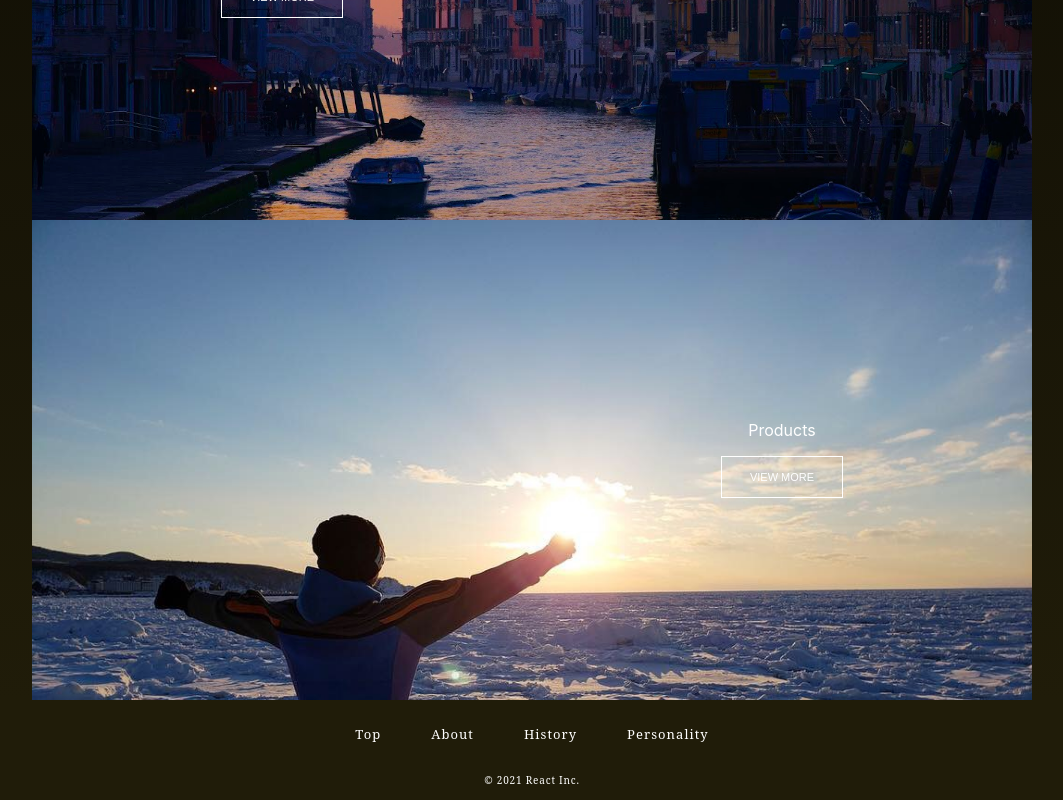
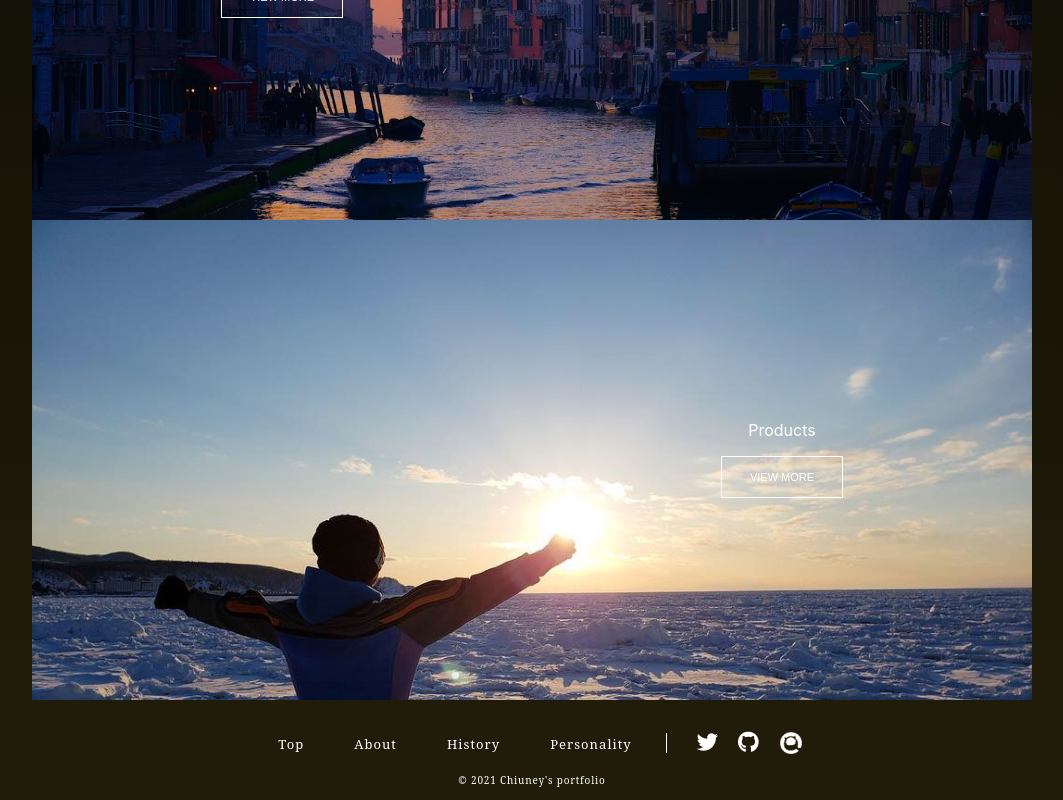
Before and after one commit to chiuney/react-portfolio, a React (Create React App) app: page / in a window 1280 px wide. Shown: the part 1894-2694 px from the top of the page, without its empty margins (108-1171 px from the left). Built offline with nearby package versions, Linux system fonts and the light colour scheme; what styled-media-query would draw is missing.

Commit message:
fotterのアイコンを整備

```diff
--- /dev/null
+++ b/src/components/atoms/icon/IconCss.jsx
@@ -0,0 +1,25 @@
+import styled from 'styled-components';
+import Qiita from '../../pages/icon/Qiita-logo.png'
+
+export const SUl = styled.ul`
+  margin: 0 auto 0 0;
+  display: flex;
+`
+
+export const SA = styled.a`
+width: 40px;
+height: 40px;
+margin: 0 0 0 12px;
+mask: no-repeat center/70%;
+-webkit-mask: no-repeat center/70%;
+display: inline-block;
+mask-image: url(${Qiita});
+`
+
+export const SLi = styled.li`
+  list-style: none;
+  margin: 0 0 0 20px;
+  display: flex;
+  align-items: center;
+  justify-content: center;
+  `
--- /dev/null
+++ b/src/components/atoms/icon/IconFotter.jsx
@@ -0,0 +1,25 @@
+import styled from 'styled-components';
+import { SA, SLi, SUl } from './IconCss';
+
+export const IconFotter = () => {
+  return (
+    <>
+      <SIcons>
+        <SIconLink><a href='https://twitter.com/chiuney6_'target='_blank' rel="noreferrer"><i class="fab fa-twitter white fa-lg"></i></a></SIconLink>
+        <SIconLink><a href='https://github.com/chiuney'target='_blank' rel="noreferrer"><i class="fab fa-github white fa-lg"></i></a></SIconLink>
+        {/* <SIconLink> */}
+          <SQiita href='https://qiita.com/chiuney'target='_blank' rel="noreferrer">
+          </SQiita>
+        {/* </SIconLink> */}
+      </SIcons>
+    </>
+  );
+}
+
+const SQiita = styled(SA)`
+  background: #fff;
+`
+const SIcons = styled(SUl)`
+`
+const SIconLink = styled(SLi)`
+`
--- /dev/null
+++ b/src/components/atoms/icon/IconHeader.jsx
@@ -0,0 +1,25 @@
+import styled from 'styled-components';
+import { SA, SLi, SUl } from './IconCss';
+
+export const IconHeader = () => {
+  return (
+    <>
+      <SIcons>
+        <SIconLink><a href='https://twitter.com/chiuney6_'target='_blank' rel="noreferrer"><i class="fab fa-twitter gold fa-lg"></i></a></SIconLink>
+        <SIconLink><a href='https://github.com/chiuney'target='_blank' rel="noreferrer"><i class="fab fa-github gold fa-lg"></i></a></SIconLink>
+        {/* <SIconLink> */}
+          <SQiita href='https://qiita.com/chiuney'target='_blank' rel="noreferrer">
+          </SQiita>
+        {/* </SIconLink> */}
+      </SIcons>
+    </>
+  );
+}
+
+const SQiita = styled(SA)`
+  background: #bea76f;
+`
+const SIcons = styled(SUl)`
+`
+const SIconLink = styled(SLi)`
+`
--- a/src/components/atoms/layouts/Fotter.jsx
+++ b/src/components/atoms/layouts/Fotter.jsx
@@ -1,13 +1,13 @@
-// import { BrowserRouter, Link } from 'react-router-dom';
 import { Link } from 'react-router-dom';
 import styled from 'styled-components';
-// import { Router } from '../../router/Router';
+import { IconFotter } from '../icon/IconFotter';
 
 export const Fotter = (props) => {
   // const {children} = props;
   return (
     <>
       <SFotter>
+        <SLinks>
           <SNav>
             <SUl>
               <SLink to="/">Top</SLink>
@@ -16,7 +16,9 @@ export const Fotter = (props) => {
               <SLink to="/personality">Personality</SLink>
             </SUl>
           </SNav>
-        <SP>&copy; 2021 React Inc.</SP>
+          <IconFotter></IconFotter>
+        </SLinks>
+        <SP>&copy; 2021 Chiuney's portfolio</SP>
       </SFotter>
     </>
   );
@@ -35,10 +37,26 @@ const SFotter = styled.footer`
 `
 
 const SNav = styled.nav`
-  margin: 40px 0 0 0;
+margin: 0 20px 0 0;
+  position:relative;
+  ::after {
+   content: "";
+   display: inline-block;
+   width: 1px;
+   height: 20px;
+   background: #fff;
+   position: absolute;
+   top: 0px;
+   right: -10px;
+}
 `
 
 const SUl = styled.ul`
+`
+const SLinks = styled.div`
+  margin: 40px 0 0 0;
+  display: flex;
+  align-items: center;
 `
 
 const SLink = styled(Link)`
@@ -58,5 +76,5 @@ const SP = styled.p`
   font-size: 10px;
   letter-spacing: .08em;
   color: #fff;
-  margin: 30px 0 30px 0;
+  margin: 10px 0 30px 0;
 `
--- a/src/components/atoms/layouts/Header.jsx
+++ b/src/components/atoms/layouts/Header.jsx
@@ -1,7 +1,7 @@
 import React, { useState } from 'react';
 import { Link } from 'react-router-dom';
 import styled from 'styled-components';
-import Qiita from '../../pages/icon/Qiita-logo.png'
+import { IconHeader } from '../icon/IconHeader';
 
 export const Header = (props) => {
   const [ showMenu, setShowMenu ] = useState(false);
@@ -11,14 +11,7 @@ export const Header = (props) => {
   return (
     <>
       <SHeader>
-        <SIcons>
-          <SIconLink><a href='https://twitter.com/chiuney6_'target='_blank' rel="noreferrer"><i class="fab fa-twitter gold fa-lg"></i></a></SIconLink>
-          <SIconLink><a href='https://github.com/chiuney'target='_blank' rel="noreferrer"><i class="fab fa-github gold fa-lg"></i></a></SIconLink>
-          {/* <SIconLink> */}
-            <SQiita href='https://qiita.com/chiuney'target='_blank' rel="noreferrer">
-            </SQiita>
-          {/* </SIconLink> */}
-        </SIcons>
+        <IconHeader></IconHeader>
         {showMenu ? (
           <SNav>
             <SUl>
@@ -40,28 +33,6 @@ export const Header = (props) => {
     </>
   );
 }
-const SQiita = styled.a`
-  width: 40px;
-  height: 40px;
-  margin: 0 0 0 12px;
-  mask: no-repeat center/70%;
-  -webkit-mask: no-repeat center/70%;
-  background: #bea76f;
-  display: inline-block;
-  mask-image: url(${Qiita});
-`
-const SIcons = styled.ul`
-  margin: 0 auto 0 0;
-  display: flex;
-`
-
-const SIconLink = styled.li`
-  list-style: none;
-  margin: 0 0 0 20px;
-  display: flex;
-  align-items: center;
-  justify-content: center;
-`
 
 const SNav = styled.nav`
   height: 66px;
--- a/src/index.css
+++ b/src/index.css
@@ -21,3 +21,6 @@ code {
 .gold {
   color: #bea76f;
 }
+.white {
+  color: #fff;
+}
```
Lines whose indentation alone changed are shown as unchanged.
